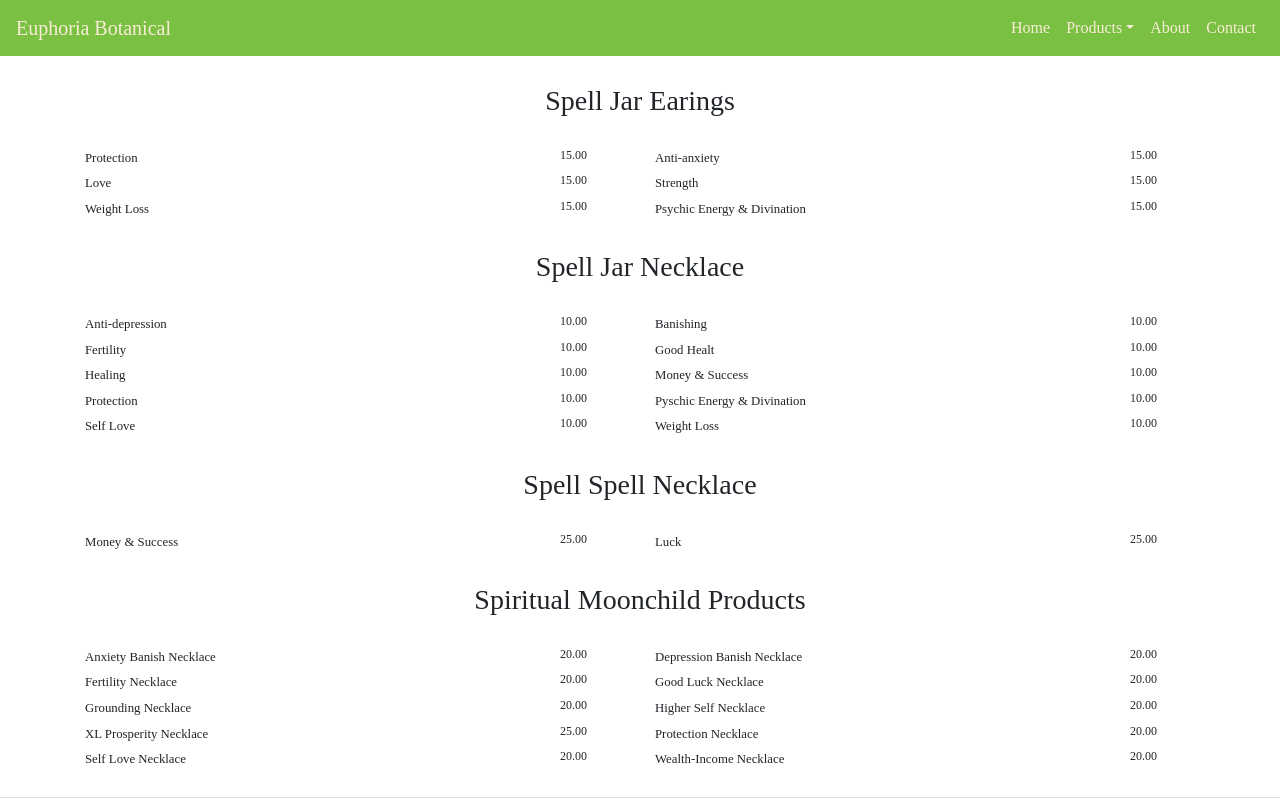
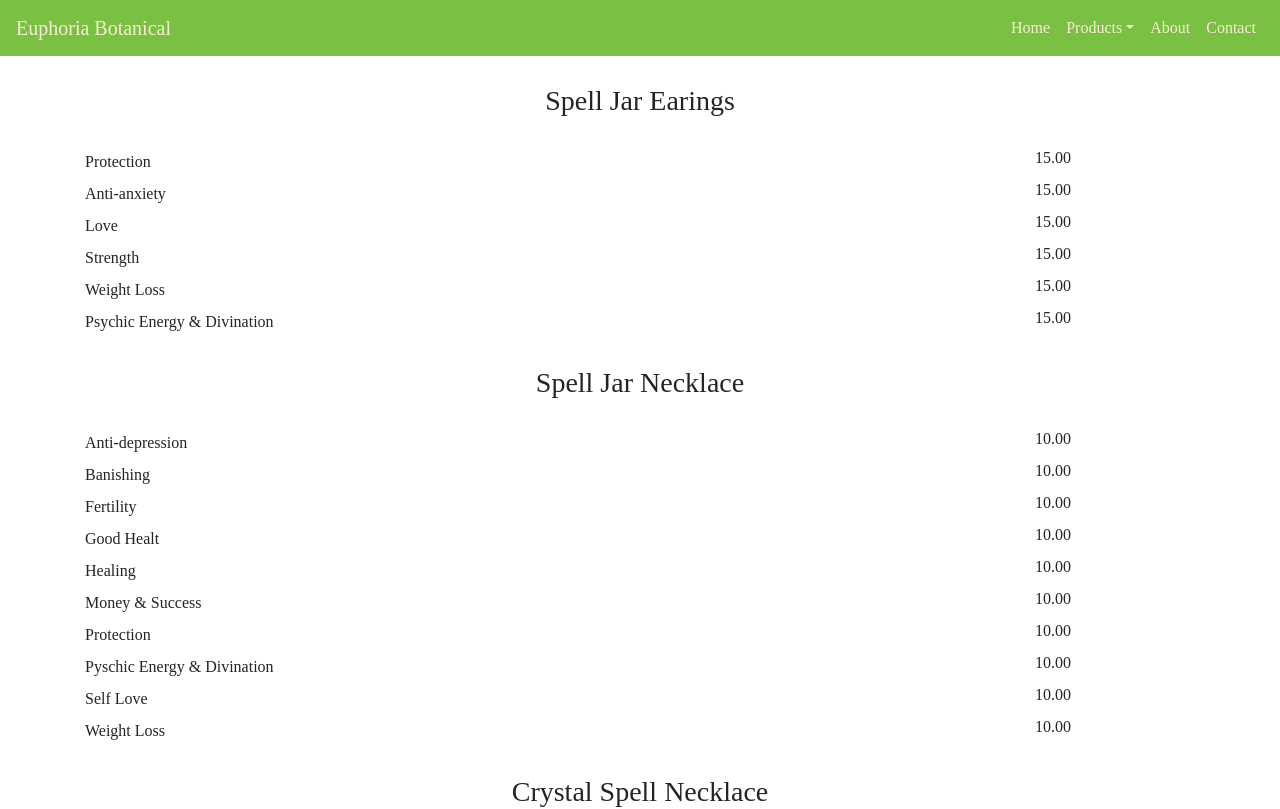
Before and after one commit to dballowe7912/euphoria-botanical, a React (Create React App) app: page /jewelry in a window 1280 px wide. Shown: the top 809 px of the page. Built offline with nearby package versions, Linux system fonts and the light colour scheme; a web font is replaced by a local one.

Commit message:
Created helper method 'renderList' to shorten and re-organize code

```diff
--- a/src/components/App.css
+++ b/src/components/App.css
@@ -44,19 +44,14 @@ h5 {
 }
 
 
-/* Bulk Tea Page */
+/* List Helper Fuction CSS */
 
-.bulk-tea-title {
+.list-title {
   margin: 1em 0;
 }
 
-.bulk-tea-list-name {
-  font-size: 80%;
+.list-name {
   line-height: 2em;
-}
-
-.bulk-tea-list {
-  font-size: 75%;
 }
 
 /* Color Scheme */
--- /dev/null
+++ b/src/helper.js
@@ -0,0 +1,16 @@
+function renderList(item) {
+    let newList = item.map((i) =>
+        <div className="row" key={i.name}>
+            <div className="col list-name">
+            {i.name}
+            </div>
+            <div className="col col-lg-2 ml-auto list-price">
+            {i.price.toFixed(2)}
+            </div>
+            <div className="w-100"></div>
+        </div>
+    )
+    return newList;
+};
+
+export { renderList };
--- a/src/pages/BulkTea.js
+++ b/src/pages/BulkTea.js
@@ -1,29 +1,18 @@
 import React from 'react'
 import Footer from '../components/Footer';
 import Navbar from '../components/Navbar';
-import {bulkTea} from '../data.js';
 
-const renderListName = bulkTea.map((tea) =>
-            <>
-            <div className="col-5 col-md-5 bulk-tea-list-name">
-                    {tea.name}
-            </div>
-            <div className="col-1 col-md-1 bulk-tea-list">
-                    {tea.price.toFixed(2)}
-            </div>
-            </>
-        )
+import { renderList } from '../helper.js';
+import { bulkTea } from '../data.js';
 
 
 function BulkTea() {
     return (
         <div className="custom-font">
             <Navbar/>
-            <h3 className="text-center bulk-tea-title">Bulk Tea Pricing per ounce</h3>
+            <h3 className="text-center list-title">Bulk Tea Pricing per ounce</h3>
             <div className="container">
-                <div className="row">
-                    {renderListName}
-                </div>
+                    {renderList(bulkTea)}
             </div>
             <Footer/>
         </div>
--- a/src/pages/EssentialOils.js
+++ b/src/pages/EssentialOils.js
@@ -2,48 +2,23 @@ import React from 'react';
 import Navbar from '../components/Navbar.js';
 import Footer from '../components/Footer.js';
 
+import { renderList } from '../helper.js';
 import {essentialOils10ml} from '../data.js';
 import {essentialOilsRollons} from '../data.js';
 
-
-const renderListName = essentialOils10ml.map((oil) =>
-            <>
-            <div className="col-5 col-md-5 bulk-tea-list-name">
-                    {oil.name}
-            </div>
-            <div className="col-1 col-md-1 bulk-tea-list">
-                    {oil.price.toFixed(2)}
-            </div>
-            </>
-        )
-
-const renderListName2 = essentialOilsRollons.map((oil) =>
-        <>
-        <div className="col-5 col-md-5 bulk-tea-list-name">
-                {oil.name}
-        </div>
-        <div className="col-1 col-md-1 bulk-tea-list">
-                {oil.price.toFixed(2)}
-        </div>
-        </>
-    )
-
 function EssentialOils() {
+    console.log(renderList(essentialOils10ml))
     return (
         <div className="essential-oils-page">
             <div className="custom-font">
                 <Navbar/>
-                <h3 className="text-center bulk-tea-title">Essential Oils (10ml)</h3>
+                <h3 className="text-center list-title">Essential Oils (10ml)</h3>
                 <div className="container">
-                    <div className="row">
-                        {renderListName}
-                    </div>
+                    {renderList(essentialOils10ml)}
                 </div>
-                <h3 className="text-center bulk-tea-title">Essential Oils (Roll-on)</h3>
+                <h3 className="text-center list-title">Essential Oils (Roll-on)</h3>
                 <div className="container">
-                    <div className="row">
-                        {renderListName2}
-                    </div>
+                    {renderList(essentialOilsRollons)}
                 </div>
                 <Footer/>
             </div>
--- a/src/pages/Jewelry.js
+++ b/src/pages/Jewelry.js
@@ -2,84 +2,34 @@ import React from 'react';
 import Navbar from '../components/Navbar';
 import Footer from '../components/Footer';
 
+
+import { renderList } from '../helper';
 import { spellJarEarrings } from '../data';
 import { spellJarNecklace } from '../data';
 import { crystalSpellNecklace } from '../data';
 import { spiritualMoonchildProducts } from '../data';
 
 
-const renderListName = spellJarEarrings.map((earring) =>
-    <>
-    <div className="col-5 col-md-5 bulk-tea-list-name">
-            {earring.name}
-    </div>
-    <div className="col-1 col-md-1 bulk-tea-list">
-            {earring.price.toFixed(2)}
-    </div>
-    </>
-)
-
-const renderListName2 = spellJarNecklace.map((necklace) =>
-    <>
-    <div className="col-5 col-md-5 bulk-tea-list-name">
-            {necklace.name}
-    </div>
-    <div className="col-1 col-md-1 bulk-tea-list">
-            {necklace.price.toFixed(2)}
-    </div>
-    </>
-)
-
-const renderListName3 = crystalSpellNecklace.map((necklace) =>
-    <>
-    <div className="col-5 col-md-5 bulk-tea-list-name">
-            {necklace.name}
-    </div>
-    <div className="col-1 col-md-1 bulk-tea-list">
-            {necklace.price.toFixed(2)}
-    </div>
-    </>
-)
-
-const renderListName4 = spiritualMoonchildProducts.map((product) =>
-    <>
-    <div className="col-5 col-md-5 bulk-tea-list-name">
-            {product.name}
-    </div>
-    <div className="col-1 col-md-1 bulk-tea-list">
-            {product.price.toFixed(2)}
-    </div>
-    </>
-)
-
 function Jewelry() {
     return (
         <div className="jewelry-page">
             <div className="custom-font">
                 <Navbar/>
-                <h3 className="text-center bulk-tea-title">Spell Jar Earings</h3>
+                <h3 className="text-center list-title">Spell Jar Earings</h3>
                 <div className="container">
-                    <div className="row">
-                        {renderListName}
-                    </div>
+                    {renderList(spellJarEarrings)}
                 </div>
-                <h3 className="text-center bulk-tea-title">Spell Jar Necklace</h3>
+                <h3 className="text-center list-title">Spell Jar Necklace</h3>
                 <div className="container">
-                    <div className="row">
-                        {renderListName2}
-                    </div>
+                    {renderList(spellJarNecklace)}
                 </div>
-                <h3 className="text-center bulk-tea-title">Spell Spell Necklace</h3>
+                <h3 className="text-center list-title">Crystal Spell Necklace</h3>
                 <div className="container">
-                    <div className="row">
-                        {renderListName3}
-                    </div>
+                    {renderList(crystalSpellNecklace)}
                 </div>
-                <h3 className="text-center bulk-tea-title">Spiritual Moonchild Products</h3>
+                <h3 className="text-center list-title">Spiritual Moonchild Products</h3>
                 <div className="container">
-                    <div className="row">
-                        {renderListName4}
-                    </div>
+                    {renderList(spiritualMoonchildProducts)}
                 </div>
                 <Footer/>
             </div>
--- a/src/pages/Soaps.js
+++ b/src/pages/Soaps.js
@@ -2,89 +2,38 @@ import React from 'react';
 import Navbar from '../components/Navbar';
 import Footer from '../components/Footer';
 
+import { renderList } from '../helper';
 import { soaps } from '../data';
 import { goatsMilk3oz } from '../data';
 import { goatsMilk4oz } from '../data';
 import { petiteGoatsMilk } from '../data';
 
 
-const renderListName = soaps.map((soap) =>
-    <>
-    <div className="col-5 col-md-5 bulk-tea-list-name">
-            {soap.name}
-    </div>
-    <div className="col-1 col-md-1 bulk-tea-list">
-            {soap.price.toFixed(2)}
-    </div>
-    </>
-)
-
-const renderListName2 = goatsMilk3oz.map((soap) =>
-    <>
-    <div className="col-5 col-md-5 bulk-tea-list-name">
-            {soap.name}
-    </div>
-    <div className="col-1 col-md-1 bulk-tea-list">
-            {soap.price.toFixed(2)}
-    </div>
-    </>
-)
-
-const renderListName3 = goatsMilk4oz.map((soap) =>
-    <>
-    <div className="col-5 col-md-5 bulk-tea-list-name">
-            {soap.name}
-    </div>
-    <div className="col-1 col-md-1 bulk-tea-list">
-            {soap.price.toFixed(2)}
-    </div>
-    </>
-)
-
-const renderListName4 = petiteGoatsMilk.map((soap) =>
-    <>
-    <div className="col-5 col-md-5 bulk-tea-list-name">
-            {soap.name}
-    </div>
-    <div className="col-1 col-md-1 bulk-tea-list">
-            {soap.price.toFixed(2)}
-    </div>
-    </>
-)
-
 function Soaps() {
     return (
         <div className="soaps-page">
             <div className="custom-font">
-            <Navbar/>
-            <h3 className="text-center bulk-tea-title">Soaps</h3>
-            <div className="container">
-                <div className="row">
-                    {renderListName}
+                <Navbar/>
+                <h3 className="text-center list-title">Soaps</h3>
+                <div className="container">
+                    {renderList(soaps)}
                 </div>
-            </div>
-            <h3 className="text-center bulk-tea-title">Goats Milk (3 oz)</h3>
-            <div className="container">
-                <div className="row">
-                    {renderListName2}
+                <h3 className="text-center list-title">Goats Milk (3 oz)</h3>
+                <div className="container">
+                    {renderList(goatsMilk3oz)}
                 </div>
-            </div>
-            <h3 className="text-center bulk-tea-title">Goats Milk (4 oz)</h3>
-            <div className="container">
-                <div className="row">
-                    {renderListName3}
+                <h3 className="text-center list-title">Goats Milk (4 oz)</h3>
+                <div className="container">
+                    {renderList(goatsMilk4oz)}
                 </div>
-            </div>
-            <h3 className="text-center bulk-tea-title">Petite Goats Milk</h3>
-            <div className="container">
-                <div className="row">
-                    {renderListName4}
+                <h3 className="text-center list-title">Petite Goats Milk</h3>
+                <div className="container">
+                    {renderList(petiteGoatsMilk)}
                 </div>
-            </div>
-            <Footer/>
+                <Footer/>
             </div>
         </div>
     )
 }
 
-export default Soaps
+export default Soaps;
--- a/src/pages/Sprays.js
+++ b/src/pages/Sprays.js
@@ -2,47 +2,22 @@ import React from 'react';
 import Navbar from '../components/Navbar';
 import Footer from '../components/Footer';
 
+import { renderList } from '../helper';
 import { bodySprays } from '../data';
 import { roomSprays } from '../data';
-
-const renderListName = bodySprays.map((spray) =>
-    <>
-    <div className="col-5 col-md-5 bulk-tea-list-name">
-            {spray.name}
-    </div>
-    <div className="col-1 col-md-1 bulk-tea-list">
-            {spray.price.toFixed(2)}
-    </div>
-    </>
-)
-
-const renderListName2 = roomSprays.map((spray) =>
-    <>
-    <div className="col-5 col-md-5 bulk-tea-list-name">
-            {spray.name}
-    </div>
-    <div className="col-1 col-md-1 bulk-tea-list">
-            {spray.price.toFixed(2)}
-    </div>
-    </>
-)
 
 function Sprays() {
     return (
         <div className="sprays-page">
             <div className="custom-font">
                 <Navbar/>
-                <h3 className="text-center bulk-tea-title">Room Sprays</h3>
+                <h3 className="text-center list-title">Room Sprays</h3>
                 <div className="container">
-                    <div className="row">
-                        {renderListName}
-                    </div>
+                    {renderList(roomSprays)}
                 </div>
-                <h3 className="text-center bulk-tea-title">Body Sprays</h3>
+                <h3 className="text-center list-title">Body Sprays</h3>
                 <div className="container">
-                    <div className="row">
-                        {renderListName2}
-                    </div>
+                    {renderList(bodySprays)}
                 </div>
                 <Footer/>
             </div>
```
Also changed, not shown: public/index.html (+0 -11 lines), src/pages/HomePage.js (line endings or trailing spaces).
